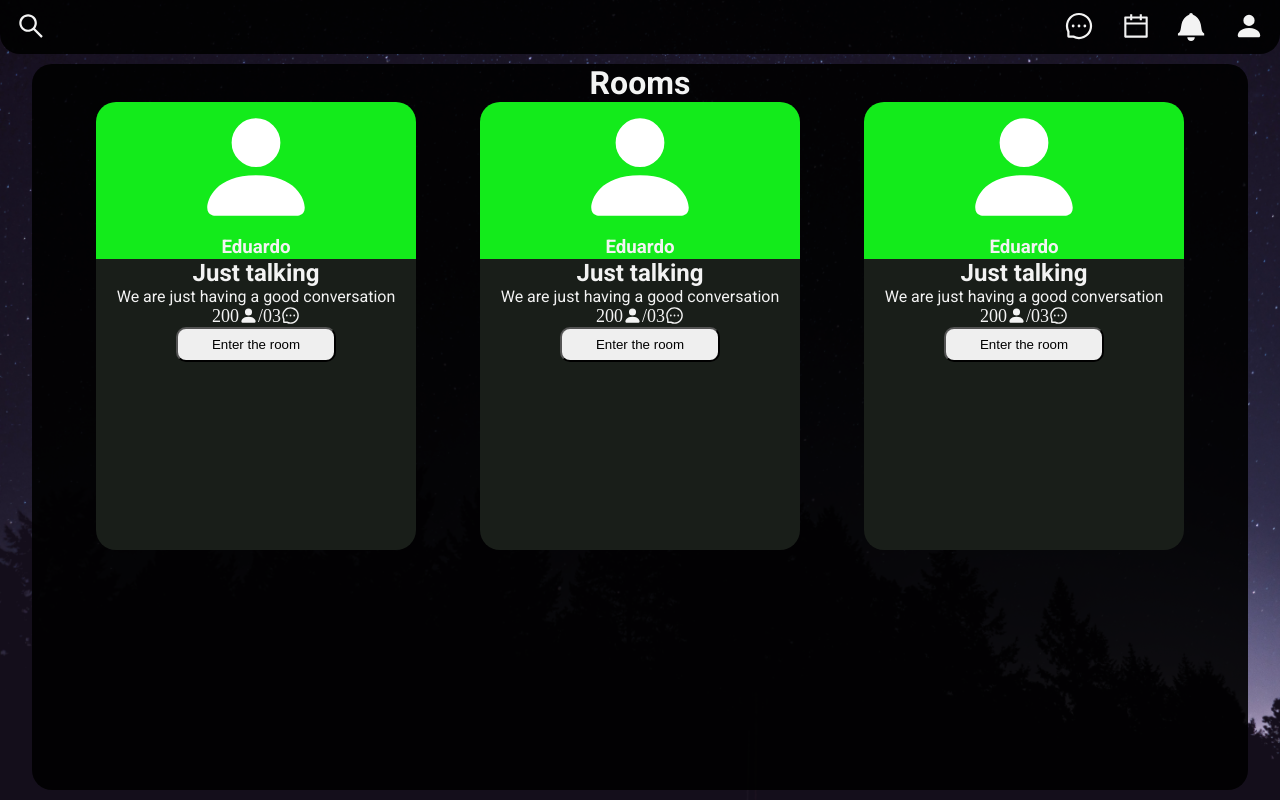
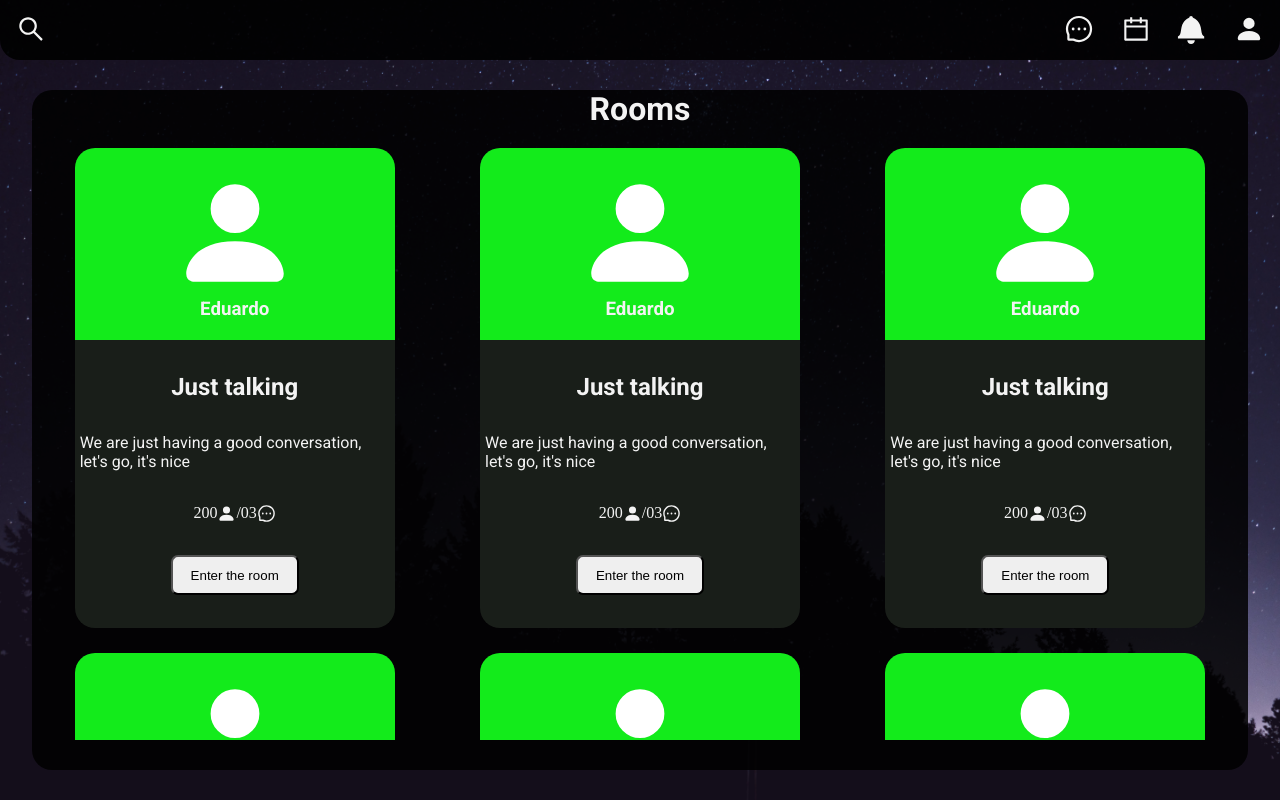
Before and after one commit to Dg-Lopes/Clubhouse, a Next.js app in the folder clubhouse-front/: page /lobby/1 in a window 1280 px wide. Built offline with nearby package versions, Linux system fonts and the light colour scheme.

Commit message:
Finally, the responsive is working

```diff
--- a/clubhouse-front/src/components/HeaderLobby/index.module.scss
+++ b/clubhouse-front/src/components/HeaderLobby/index.module.scss
@@ -1,8 +1,6 @@
 .container {
-  display: flex;
-  flex-direction: column;
-  justify-content: space-between;
-  align-items: center;
+  display: grid;
+  justify-items: center;
   height: 100vh;
   width: 100vw;
 
@@ -10,7 +8,6 @@
     display: flex;
     justify-content: space-between;
     align-items: center;
-    position: fixad;
 
     padding: 0 1rem;
     width: 100vw;
@@ -45,61 +42,103 @@
   }
 
   .mainContent {
-    background: rgba(0,0,0,0.9);
-    width: 95%;
-    margin: 10px 0;
-    height: 100vh;
+    background: rgba(0,0,0,0.85);
+    width: 95vw;
+    height: 85vh;
     border-radius: 20px;
 
     h1 {
       text-align: center;
     }
 
-    .rooms {
-      display: flex;
-      flex-direction: row;
-      justify-content: space-evenly;
-      align-items: center;
+    .showAllRooms {
+      display: grid;
+      grid-template-columns: auto auto auto;
+      justify-items: center;
+      overflow-y: scroll;
+      width: 100%;
+      height: 90%;
+      padding: 20px 0 0 0;
 
       .room {
-        display: flex;
-        flex-direction: column;
-        justify-content: space-between;
-        width: 20rem;
-        height: 28rem;
+        width: 25vw;
+        height: 60vh;
         border-radius: 20px;
+        -webkit-transition: -webkit-transform .5s ease;
+        transition: transform .5s ease, width 2s, height 2s;
+        margin-bottom: 25px;
 
         .admInformation {
-          height: 35%;
+          display: flex;
+          flex-direction: column;
+          align-items: center;
+          justify-content: center;
+
           background: var(--green-light);
+          height: 40%;
           border-radius: 20px 20px 0 0;
-          text-align: center;
-
-          h3 {
-            color: var(--white);
-          }
         }
 
         .roomInformation {
           display: flex;
           flex-direction: column;
           align-items: center;
-          height: 65%;
-          text-align: center;
+          justify-content: space-evenly;
+
+          background: #191E19;
+
+          height: 60%;
           border-radius: 0 0 20px 20px;
-          background: #191E19;
-          color: var(--white);
+          padding: 0 5px;
 
           span {
             display: flex;
-            justify-content: center;
-            font-size: 1.125rem;
+            color: var(--white)
           }
 
           button {
-            width: 50%;
-            height: 12%;
-            border-radius: 10px;
+            height: 5vh;
+            border-radius: 7px;
+            width: 10vw;
+            transition: .4s ease;
+          }
+
+          button:hover {
+            background: var(--green-light);
+            border: 2px solid var(--white);
+            color: var(--white);
+            font-weight: 600;
+          }
+        }
+      }
+      .room:hover {
+        -webkit-transform: scale(1.1);
+        transform: scale(1.1);
+      }
+
+
+    }
+
+  }
+  @media (max-width: 418px) {
+    .mainContent {
+      width: 100vw;
+      .showAllRooms {
+        display: grid;
+        grid-template-columns: 1fr;
+
+        .room {
+          width: 85%;
+          margin-top: 40px;
+
+          .roomInformation {
+            button {
+              width: 75vw;
+            }
+          }
+          .room:hover {
+            -webkit-transform: none;
+            transform: none;
           }
         }
       }
--- a/clubhouse-front/src/components/HeaderLobby/index.tsx
+++ b/clubhouse-front/src/components/HeaderLobby/index.tsx
@@ -32,7 +32,8 @@ export default function Header(): JSX.Element {
 			</header>
 			<main className={styles.mainContent}>
 				<h1>Rooms</h1>
-				<section className={styles.rooms}>
+				<div className={styles.showAllRooms}>
+
 					<div className={styles.room}>
 						<div className={styles.admInformation}>
 							<BsFillPersonFill
@@ -43,7 +44,7 @@ export default function Header(): JSX.Element {
 						</div>
 						<div className={styles.roomInformation}>
 							<h2>Just talking</h2>
-							<p>We are just having a good conversation</p>
+							<p>We are just having a good conversation, let's go, it's nice</p>
 							<span>
 								200<BsFillPersonFill size={19}/>/03<AiOutlineMessage size={19}/>
 							</span>
@@ -54,6 +55,7 @@ export default function Header(): JSX.Element {
 							</Link>
 						</div>
 					</div>
+
 					<div className={styles.room}>
 						<div className={styles.admInformation}>
 							<BsFillPersonFill
@@ -64,7 +66,7 @@ export default function Header(): JSX.Element {
 						</div>
 						<div className={styles.roomInformation}>
 							<h2>Just talking</h2>
-							<p>We are just having a good conversation</p>
+							<p>We are just having a good conversation, let's go, it's nice</p>
 							<span>
 								200<BsFillPersonFill size={19}/>/03<AiOutlineMessage size={19}/>
 							</span>
@@ -75,6 +77,7 @@ export default function Header(): JSX.Element {
 							</Link>
 						</div>
 					</div>
+
 					<div className={styles.room}>
 						<div className={styles.admInformation}>
 							<BsFillPersonFill
@@ -85,7 +88,7 @@ export default function Header(): JSX.Element {
 						</div>
 						<div className={styles.roomInformation}>
 							<h2>Just talking</h2>
-							<p>We are just having a good conversation</p>
+							<p>We are just having a good conversation, let's go, it's nice</p>
 							<span>
 								200<BsFillPersonFill size={19}/>/03<AiOutlineMessage size={19}/>
 							</span>
@@ -96,7 +99,117 @@ export default function Header(): JSX.Element {
 							</Link>
 						</div>
 					</div>
-				</section>
+
+					<div className={styles.room}>
+						<div className={styles.admInformation}>
+							<BsFillPersonFill
+								size={130}
+								color="white"
+							/>
+							<h3>Eduardo</h3>
+						</div>
+						<div className={styles.roomInformation}>
+							<h2>Just talking</h2>
+							<p>We are just having a good conversation, let's go, it's nice</p>
+							<span>
+								200<BsFillPersonFill size={19}/>/03<AiOutlineMessage size={19}/>
+							</span>
+							<Link href="">
+								<button>
+									Enter the room
+								</button>
+							</Link>
+						</div>
+					</div>
+
+					<div className={styles.room}>
+						<div className={styles.admInformation}>
+							<BsFillPersonFill
+								size={130}
+								color="white"
+							/>
+							<h3>Eduardo</h3>
+						</div>
+						<div className={styles.roomInformation}>
+							<h2>Just talking</h2>
+							<p>We are just having a good conversation, let's go, it's nice</p>
+							<span>
+								200<BsFillPersonFill size={19}/>/03<AiOutlineMessage size={19}/>
+							</span>
+							<Link href="">
+								<button>
+									Enter the room
+								</button>
+							</Link>
+						</div>
+					</div>
+
+					<div className={styles.room}>
+						<div className={styles.admInformation}>
+							<BsFillPersonFill
+								size={130}
+								color="white"
+							/>
+							<h3>Eduardo</h3>
+						</div>
+						<div className={styles.roomInformation}>
+							<h2>Just talking</h2>
+							<p>We are just having a good conversation, let's go, it's nice</p>
+							<span>
+								200<BsFillPersonFill size={19}/>/03<AiOutlineMessage size={19}/>
+							</span>
+							<Link href="">
+								<button>
+									Enter the room
+								</button>
+							</Link>
+						</div>
+					</div>
+
+					<div className={styles.room}>
+						<div className={styles.admInformation}>
+							<BsFillPersonFill
+								size={130}
+								color="white"
+							/>
+							<h3>Eduardo</h3>
+						</div>
+						<div className={styles.roomInformation}>
+							<h2>Just talking</h2>
+							<p>We are just having a good conversation, let's go, it's nice</p>
+							<span>
+								200<BsFillPersonFill size={19}/>/03<AiOutlineMessage size={19}/>
+							</span>
+							<Link href="">
+								<button>
+									Enter the room
+								</button>
+							</Link>
+						</div>
+					</div>
+
+					<div className={styles.room}>
+						<div className={styles.admInformation}>
+							<BsFillPersonFill
+								size={130}
+								color="white"
+							/>
+							<h3>Eduardo</h3>
+						</div>
+						<div className={styles.roomInformation}>
+							<h2>Just talking</h2>
+							<p>We are just having a good conversation, let's go, it's nice</p>
+							<span>
+								200<BsFillPersonFill size={19}/>/03<AiOutlineMessage size={19}/>
+							</span>
+							<Link href="">
+								<button>
+									Enter the room
+								</button>
+							</Link>
+						</div>
+					</div>
+				</div>
 			</main>
 		</div>
 	);
```
